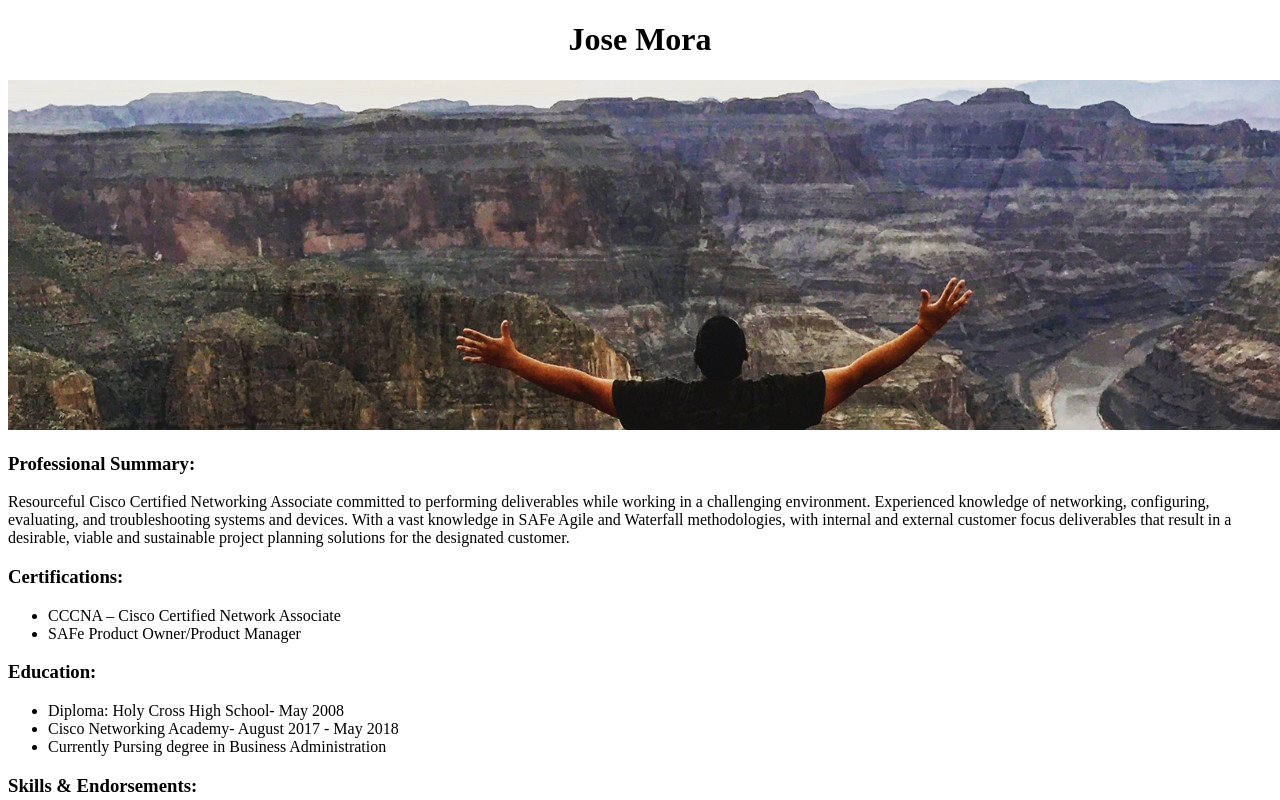
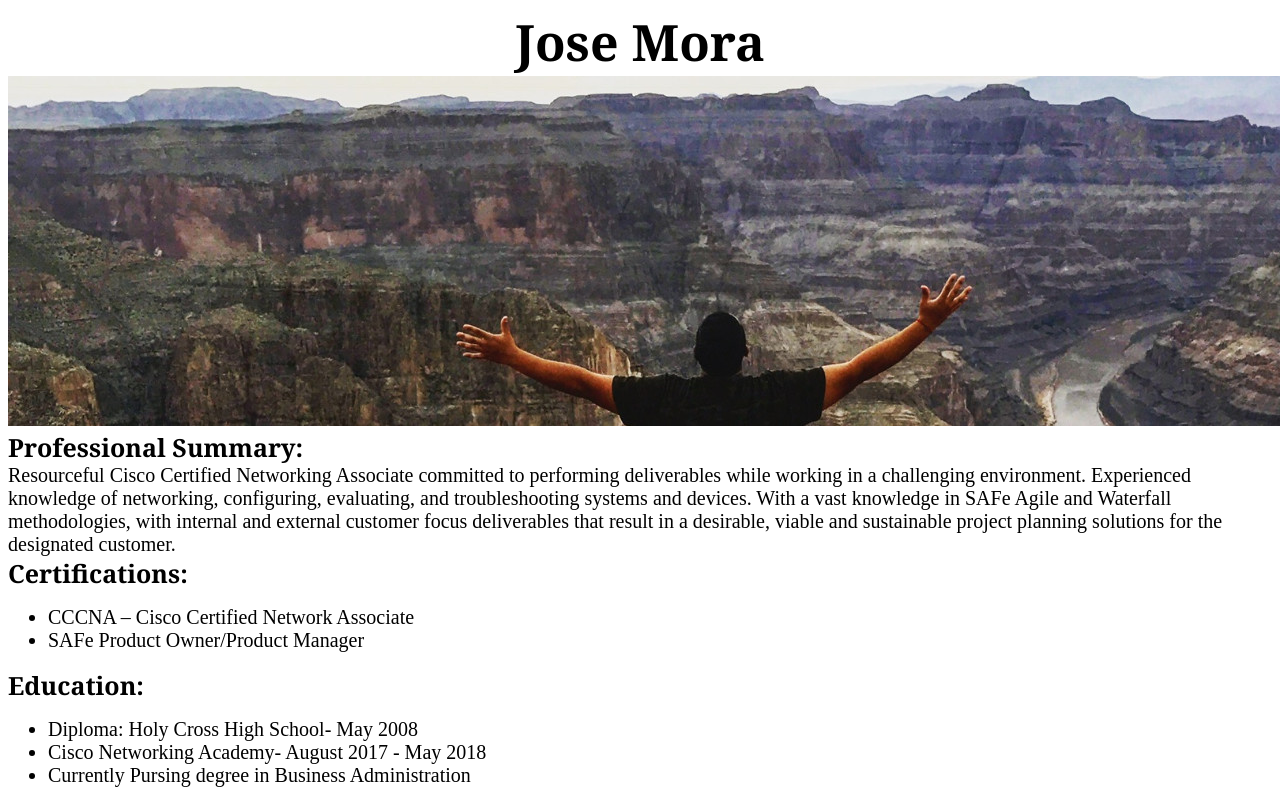
Before and after one commit to JoseMora09/JoseMora09, a plain HTML site: page index.html in a window 1280 px wide. Shown: the top 800 px of the page. Drawn offline with Linux system fonts and the light colour scheme.

Commit message:
final website resume

```diff
--- a/index.html
+++ b/index.html
@@ -6,7 +6,7 @@
 <head>
 <meta charset="UTF-8">
     <title>Jose Mora's Resume</title>
-    <link rel="styles" href="styles.css">
+    <link rel="stylesheet" href="styles.css">
 </head>
 <body>
 <h1 class="headcenter">Jose Mora</h1>
@@ -67,7 +67,8 @@
 <div>
 <h3>Contacts:</h3>
     <li>Josmo@microsoft.com</li>
-    <a href="https://www.linkedin.com/in/jose-mora-17871a143/">linkedin Pofile</a>
+    <li> <a href="https://www.linkedin.com/in/jose-mora-17871a143/">linkedin Pofile</a></li>
+    <li> <a href="https://github.com/JoseMora09/JoseMora09/">GitHub Profile</a></li>
 </div>
 
 </body>
--- a/styles.css
+++ b/styles.css
@@ -0,0 +1,36 @@
+body{
+    background-color:light gray;
+}
+
+h1 {
+font-size: 50px;
+font-family: Georgia, 'Times New Roman', Times, serif;
+font-style:normal;
+border-style: hidden;
+margin: auto;
+padding: auto;
+color:black;
+}
+
+h3{
+    font-size: 25px;
+    font-family: Georgia, 'Times New Roman', Times, serif;
+    border-style:hidden ;
+    margin: auto;
+    padding: auto;
+    color: black;
+}
+
+p{
+    font-size: 20px;
+    font-family: 'Times New Roman', Times, serif;
+    margin:auto;
+    padding: auto;
+}
+
+li{
+    font-size: 20px;
+    font-family: 'Times New Roman', Times, serif;
+    margin: auto;
+    padding: auto;
+}
```
